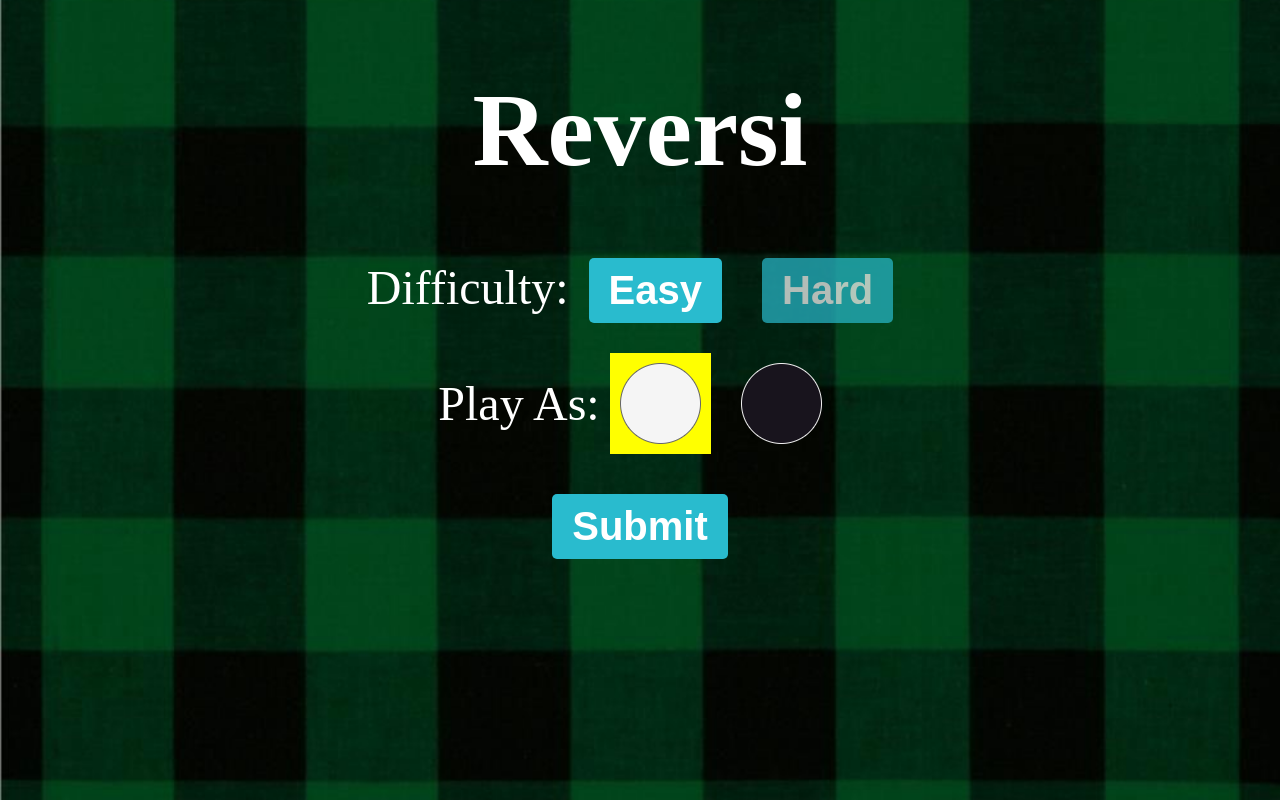
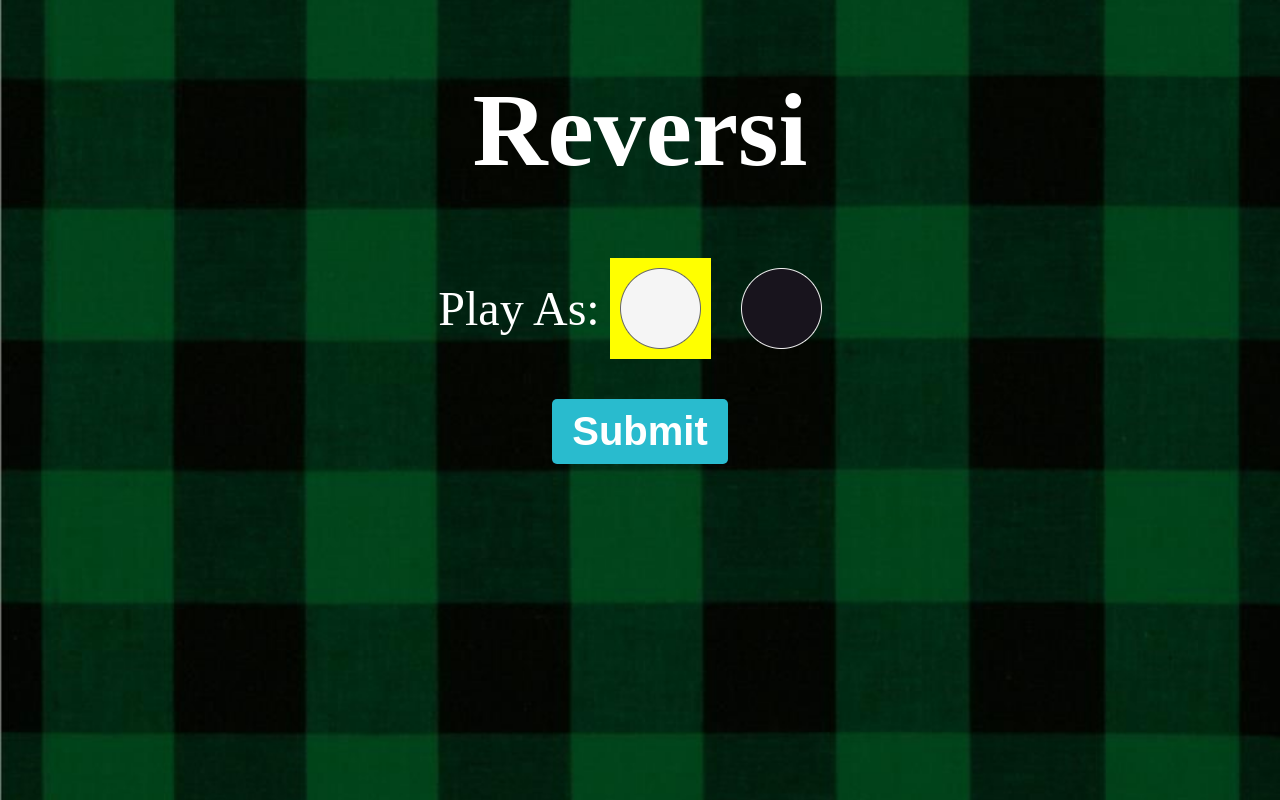
Before and after one commit to MushyTaro/MushyTaro.github.io, a React (Vite) app: page / in a window 1280 px wide. Built offline with nearby package versions, Linux system fonts and the light colour scheme.

Commit message:
feat: remove difficulty selection

```diff
--- a/src/App.tsx
+++ b/src/App.tsx
@@ -9,7 +9,7 @@ const App = () => (
   <Router>
     <Routes>
       <Route path="/" element={<MainPage />} />
-      <Route path="/game/:difficulty/:playerDiscColor" element={<GamePage />} />
+      <Route path="/game/:playerDiscColor" element={<GamePage />} />
     </Routes>
   </Router>
 );
--- a/src/components/MainPage.tsx
+++ b/src/components/MainPage.tsx
@@ -3,46 +3,23 @@ import { useState } from "react";
 import { useNavigate } from "react-router-dom";
 import black_disc_imagePath from "../assets/black-disc.png";
 import white_disc_imagePath from "../assets/white-disc.png";
-import { DiscColor, Difficulty } from "../types";
+import { DiscColor } from "../types";
 
 function MainPage(): JSX.Element {
-  const [selectedDifficulty, setSelectedDifficulty] = useState<Difficulty>("Easy");
   const [selectedDiscColor, setSelectedDiscColor] = useState<DiscColor>("W");
   const navigate = useNavigate();
 
-  const handleDifficulty = (difficulty: Difficulty): void => {
-    setSelectedDifficulty(difficulty);
-  };
   const handleDiscColor = (playerDiscColor: DiscColor): void => {
     setSelectedDiscColor(playerDiscColor);
   };
 
   const handleSubmit = (): void => {
-    navigate(`/game/${selectedDifficulty}/${selectedDiscColor}`);
+    navigate(`/game/${selectedDiscColor}`);
   };
 
   return (
     <div className="main-page-container">
       <h1 className="game-title ">Reversi</h1>
-      <div className="difficulty">
-        Difficulty:
-        <button
-          type="button"
-          tabIndex={0}
-          className={`difficulty__button difficulty__button${selectedDifficulty === "Easy" ? "--selected" : ""}`}
-          onClick={() => handleDifficulty("Easy")}
-        >
-          Easy
-        </button>
-        <button
-          type="button"
-          tabIndex={0}
-          className={`difficulty__button difficulty__button${selectedDifficulty === "Hard" ? "--selected" : ""}`}
-          onClick={() => handleDifficulty("Hard")}
-        >
-          Hard
-        </button>
-      </div>
       <div className="disc-color">
         Play As:
         <button
--- a/src/components/game-page/GamePage.tsx
+++ b/src/components/game-page/GamePage.tsx
@@ -2,14 +2,13 @@ import { useState } from "react";
 import { useParams } from "react-router-dom";
 import calculateScore from "../../logic/calculateScore";
 import { markValidMoves } from "../../logic/validLogic";
-import { Difficulty, DiscColor, GridValue } from "../../types";
+import { DiscColor, GridValue } from "../../types";
 import GameBoard from "./GameBoard";
 import "../../styles/game-page/GamePage.css";
 import ScoreBoard from "./ScoreBoard";
 
 function GamePage(): JSX.Element | null {
-  const { difficulty, playerDiscColor } = useParams<{
-    difficulty: Difficulty;
+  const { playerDiscColor } = useParams<{
     playerDiscColor: DiscColor;
   }>();
 
@@ -22,7 +21,7 @@ function GamePage(): JSX.Element | null {
   initialBoard[centerRow][centerCol - 1] = "B";
   const [board, setBoard] = useState<GridValue[][]>(initialBoard);
 
-  if (!difficulty || !playerDiscColor) {
+  if (!playerDiscColor) {
     return null;
   }
 
@@ -33,11 +32,7 @@ function GamePage(): JSX.Element | null {
   return (
     <div className="game-page-container">
       <GameBoard discColor={playerDiscColor} board={markValidMoves(playerDiscColor, board)} onBoardPlay={updateBoard} />
-      <ScoreBoard
-        difficulty={difficulty}
-        playerDiscColor={playerDiscColor}
-        score={calculateScore({ discColor: playerDiscColor, board })}
-      />
+      <ScoreBoard playerDiscColor={playerDiscColor} score={calculateScore({ discColor: playerDiscColor, board })} />
     </div>
   );
 }
--- a/src/components/game-page/ScoreBoard.tsx
+++ b/src/components/game-page/ScoreBoard.tsx
@@ -1,13 +1,12 @@
-import { Difficulty, DiscColor, Scores } from "../../types";
+import { DiscColor, Scores } from "../../types";
 import "../../styles/game-page/ScoreBoard.css";
 
 interface ScoreBoardProps {
-  difficulty: Difficulty;
   playerDiscColor: DiscColor;
   score: Scores;
 }
 
-export default function ScoreBoard({ difficulty, playerDiscColor, score }: ScoreBoardProps): JSX.Element {
+export default function ScoreBoard({ playerDiscColor, score }: ScoreBoardProps): JSX.Element {
   const [playerScoreDisc, computerScoreDisc] = playerDiscColor === "W" ? ["--white", ""] : ["", "--white"];
 
   return (
@@ -23,7 +22,7 @@ export default function ScoreBoard({ difficulty, playerDiscColor, score }: Score
         <div className={`score-board__computer__disc score-board__computer__disc${computerScoreDisc}`}>
           {score.computerScore}
         </div>
-        Computer:{difficulty}
+        Computer
       </div>
     </div>
   );
--- a/src/styles/MainPage.css
+++ b/src/styles/MainPage.css
@@ -4,25 +4,7 @@
 .game-title {
   font-size: 6.5rem;
 }
-.difficulty {
-  font-size: 3rem;
-  margin-bottom: 30px;
-}
-.difficulty__button {
-  margin: 0 20px;
-  opacity: 0.7;
-  padding: 10px 20px;
-  font-size: 2.5rem;
-  font-weight: bold;
-  border: none;
-  border-radius: 5px;
-  background-color: #29bbce;
-  color: #fff;
-}
 
-.difficulty__button--selected {
-  opacity: 1;
-}
 .disc-color {
   font-size: 3rem;
   margin-bottom: 40px;
```
